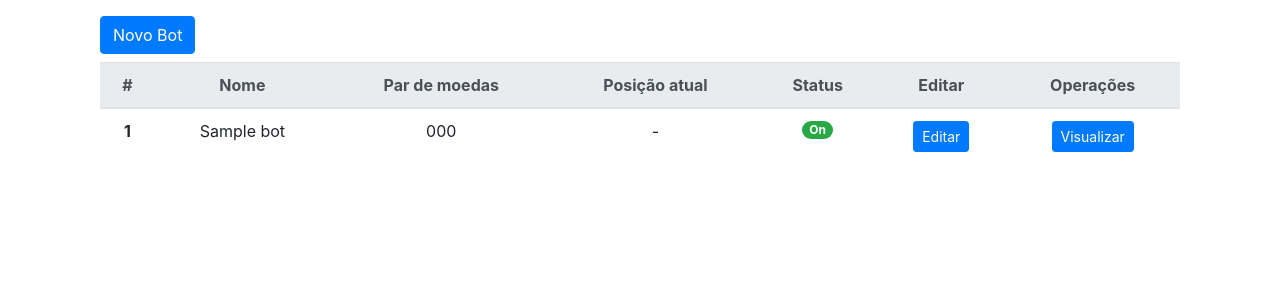
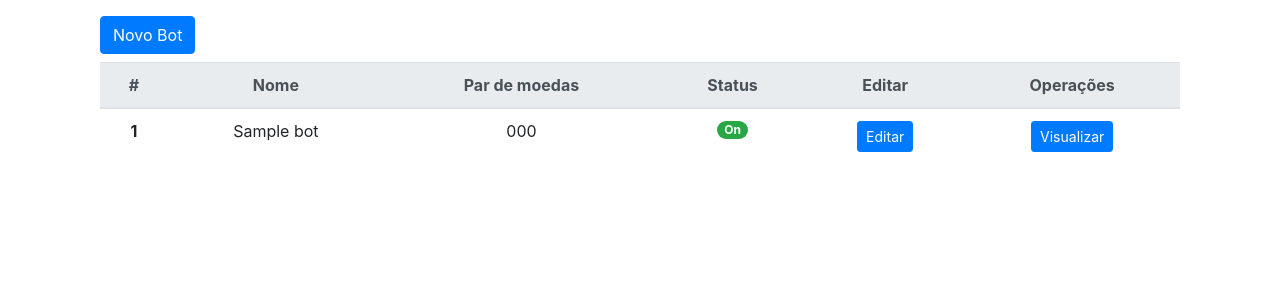
Before and after one commit to ricardoerikson/desafio-smarttbot, a Flask app: page /bots in a window 1280 px wide. Shown: the part 104-404 px from the top of the page. Run offline with Flask 2, Linux system fonts and the light colour scheme; tables that the repository leaves empty hold one stand-in row (values such as "Sample post"); some libraries are stand-ins or nearby versions.

Commit message:
fix(bots): remove unused column from html

```diff
--- a/bots/templates/bots.html
+++ b/bots/templates/bots.html
@@ -22,7 +22,6 @@
                 <th class="text-center" scope="col">#</th>
                 <th class="text-center" scope="col">Nome</th>
                 <th class="text-center" scope="col">Par de moedas</th>
-                <th class="text-center" scope="col">Posição atual</th>
                 <th class="text-center" scope="col">Status</th>
                 <th class="text-center" scope="col">Editar</th>
                 <th class="text-center" scope="col">Operações</th>
@@ -34,7 +33,6 @@
                 <th class="text-center" scope="row">{{ bot.id }}</th>
                 <td class="text-center">{{ bot.name }}</td>
                 <td class="text-center">{{ bot.currency_pair.code }}</td>
-                <td class="text-center"> - </td>
                 <td class="text-center">
                     {% if bot.active %}
                     <span class="badge badge-pill badge-success">On</span>
```
